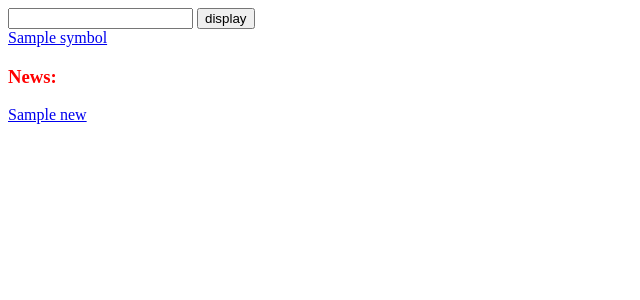
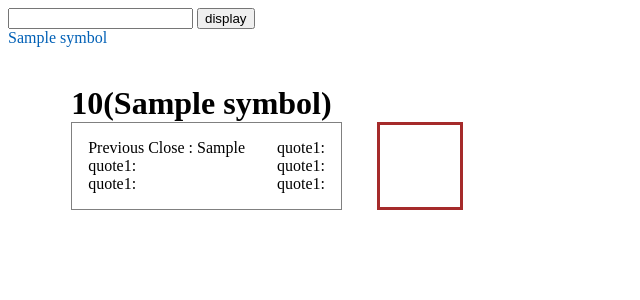
Before and after one commit to Nandasaikishor/Trademe, a Flask app: template templates/index.html in a window 1280 px wide. Shown: the top 300 px of the page, without its empty margins (0-640 px from the left). Run offline with Flask 2, Linux system fonts and the light colour scheme; the template is opened without the code that fills it: most values are stand-ins (such as "Sample title", 1, 10 or a date in 2020).

Commit message:
Added css

```diff
--- a/app.py
+++ b/app.py
@@ -1,4 +1,5 @@
 # importing Flask and other modules
+from os import terminal_size
 from re import X
 from typing import List
 import requests
@@ -36,7 +37,7 @@
 
 @app.route("/")
 def default():
-    return render_template("index.html")
+ return render_template("index.html")
 
 
 @app.route("/search", methods =["GET", "POST"]) # route for searching stocks
@@ -75,16 +76,16 @@
     response = requests.get(URL, headers=headers, params=querystring)
     stockData = response.json()
 
-    print(stockData)
+    #print(stockData)
 
     inputdata["Timestamp"] = parseTimestamp(stockData)
 
     inputdata["Values"] = parseValues(stockData)
 
     inputdata["Events"] = attachEvents(stockData)
-
+    print(inputdata)
     df = pd.DataFrame(inputdata)  # creating data frame using pandas
-    print(df)
+    #print(df)
     sns.set(style="darkgrid")
     rcParams['figure.figsize'] = 13,5
     rcParams['figure.subplot.bottom'] = 0.2
@@ -105,7 +106,7 @@
 
 
     # print(json.dumps(response.json()))
-    return render_template("index.html")
+    return fetchNewsAndQuotes(stockData)
 
 
 
@@ -145,8 +146,39 @@
   print(len(eventList))
   return eventList
 
+# route for fetching news and quotes from fetchquotes()
+def fetchNewsAndQuotes(stockData):
+    symbol = stockData["chart"]["result"][0]["meta"]["symbol"]
+    stockValue = stockData["chart"]["result"][0]["meta"]["regularMarketPrice"]
+    url = "https://yh-finance.p.rapidapi.com/auto-complete"
 
+    querystring = {"q":f"{symbol}","region":"US"}
 
+    headers = {
+    'x-rapidapi-host': RAPIDAPI_HOST,
+    'x-rapidapi-key':  RAPIDAPI_KEY
+    }
 
+    response = requests.request("GET", url, headers=headers, params=querystring)
+
+    newsdata = response.json()
+    quotesdata = fetchquotes(symbol)
+    newslen = len(newsdata["news"])
+    return render_template("index.html",response=response.json(),quotes=quotesdata,newslen = newslen,stockValue=stockValue,symbol=symbol)
+
+def fetchquotes(symbol): # fetching quotes
+
+    url = "https://yh-finance.p.rapidapi.com/market/v2/get-quotes"
+
+    querystring = {"q":f"{symbol}","region":"US"}
+
+    headers = {
+    'x-rapidapi-host': RAPIDAPI_HOST,
+    'x-rapidapi-key':  RAPIDAPI_KEY
+    }
+
+    response = requests.request("GET", url, headers=headers, params=querystring)
+    result = response["quoteResponse"]["result"]
+    return result
 if __name__=='__main__':
   app.run()
--- /dev/null
+++ b/static/css/index.css
@@ -0,0 +1,51 @@
+/*html{
+  height: 100%;
+}*/
+
+a {
+  color: #0060B6;
+  text-decoration: none;
+}
+
+a:hover {
+  color:#00A0C6;
+  text-decoration:none;
+  cursor:pointer;
+}
+#stock-value{
+  font-size: xx-large;
+  font-weight:bold;
+}
+.content{
+  margin: 3%;
+  padding-left: 2%;
+}
+.content .quotes-graph{
+  display: flex;
+  flex-direction: row;
+}
+#quotes{
+  display: flex;
+  flex-direction: row;
+  border-style: solid;
+  border-color: grey;
+  border-width: 0.1px;
+
+}
+.quote-column{
+  display: flex;
+  flex-direction: column;
+  padding: 16px;
+}
+#graph{
+  margin-left: 3%;
+  padding: 40px;
+  border-style: solid;
+  border-color: brown;
+}
+
+#news{
+  padding-top: 2%;
+  padding-bottom: 2%;
+  padding-right: 2%;
+}
--- a/templates/index.html
+++ b/templates/index.html
@@ -4,8 +4,10 @@
     <meta charset="UTF-8">
     <meta name="viewport" content="width=device-width, initial-scale=1.0">
     <title>Document</title>
+    <link rel="stylesheet" href="/static/css/index.css">
 </head>
 <body>
+    <div>
         <!-- search form -->
         <form class="myform" action="/search" method="POST">
             <input name="searchfor"/>
@@ -19,9 +21,44 @@
             {% endif %}
         </form>
         <!-- displaying the contents of particular stocks -->
+      <!--  <div class="content">
             {% if response %}
-          <h3 style="color: rgb(255, 0, 0);">News:</h1>
-          <a href="{{response['news'][0]['link']}}" target="_blank">{{response['news'][0]['title']}}</a>
+            <h3 style="color: black;">News:</h1>
+            {% for i in range(newslen) %}
+            <a href="{{response['news'][i]['link']}}" target="_blank">{{response['news'][i]['title']}}</a>
+            {% endfor %}
             {% endif %}
+        </div>
+        -->
+            {% if response %}
+            <div class="content">
+                <div id="stock-value">{{stockValue}}({{symbol}})</div>
+            <div class="quotes-graph">
+                <div id="quotes">
+                <div class="quote-column">
+                    <text>Previous Close : {{quotes["regularMarketPreviousClose"]}}</text>
+                    <text>quote1:</text>
+                    <text>quote1:</text>
+                </div>
+                <div class="quote-column">
+                    <text>quote1:</text>
+                    <text>quote1:</text>
+                    <text>quote1:</text>
+                </div>
+                </div>
+               <div id="graph">
+
+               </div>
+            </div>
+          {% for i in range(newslen) %}
+                <div id="news">
+                <a id="news-item" href="{{response['news'][i]['link']}}" target="_blank">{{response['news'][i]['title']}}</a>
+                </div>
+                <div></div>
+          {% endfor %}
+        </div>
+        {% endif %}
+    </div>
+
 </body>
 </html>
```
Lines whose indentation alone changed are shown as unchanged.
